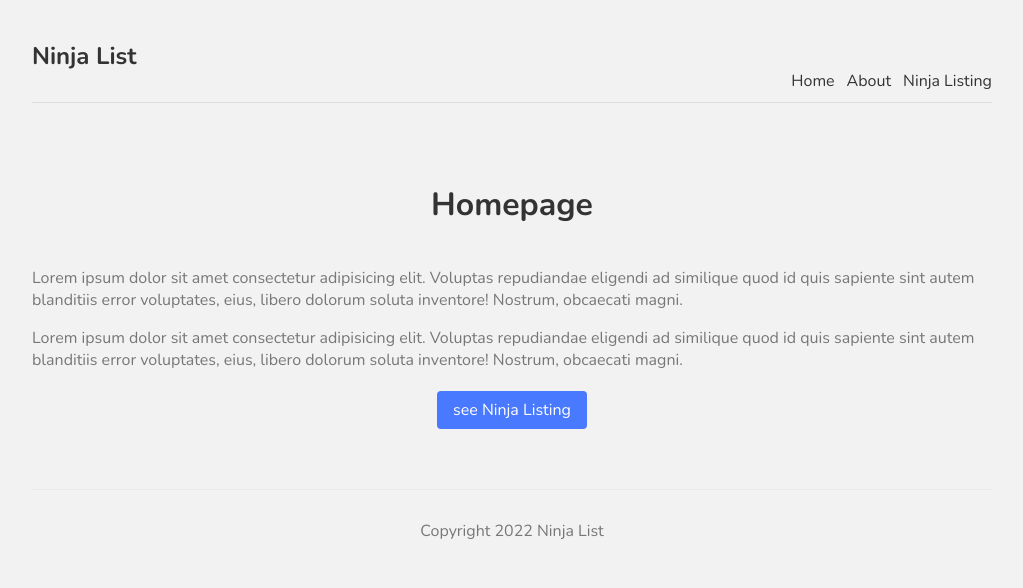
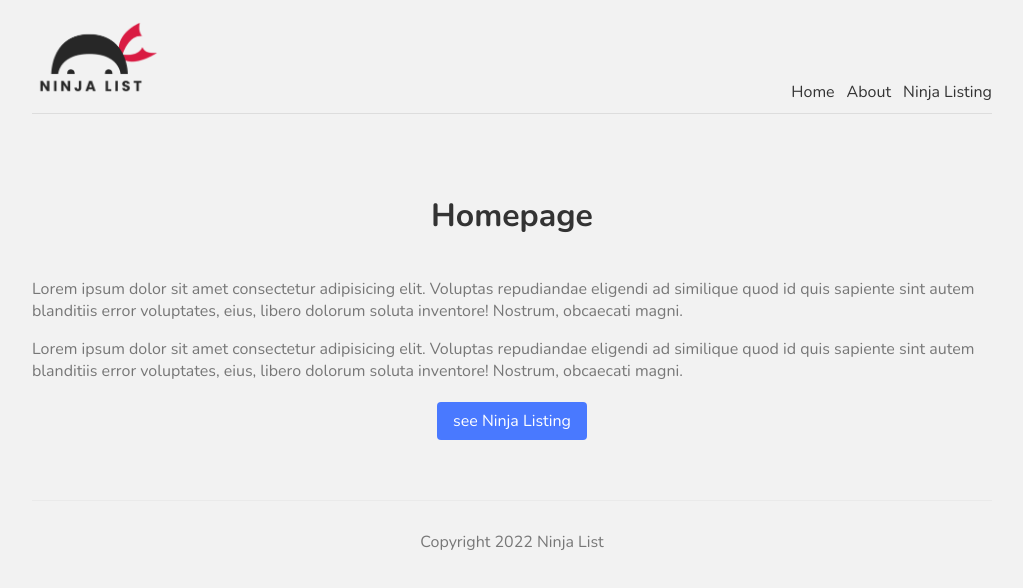
Before and after one commit to adham618/ninija-list, a Next.js app: page / in a window 1280 px wide. Shown: the top 588 px of the page, without its empty margins (128-1151 px from the left). Built offline with nearby package versions, Linux system fonts and the light colour scheme.

Commit message:
remove interface and add image component

```diff
--- a/components/Navbar.tsx
+++ b/components/Navbar.tsx
@@ -1,14 +1,11 @@
+import Image from "next/image"
 import Link from "next/link"
 
-interface NavbarProps {
-
-}
-
-const Navbar: React.FC<NavbarProps> = ({ }) => {
+const Navbar: React.FC = ({ }) => {
   return (
     <nav>
       <div className="logo">
-        <h1>Ninja List</h1>
+        <Image src='/logo.png' width={128} height={77} alt='logo' />
       </div>
       <Link href="/"><a>Home</a></Link>
       <Link href="/about"><a>About</a></Link>
```
Also changed, not shown: public/logo.png (added).
